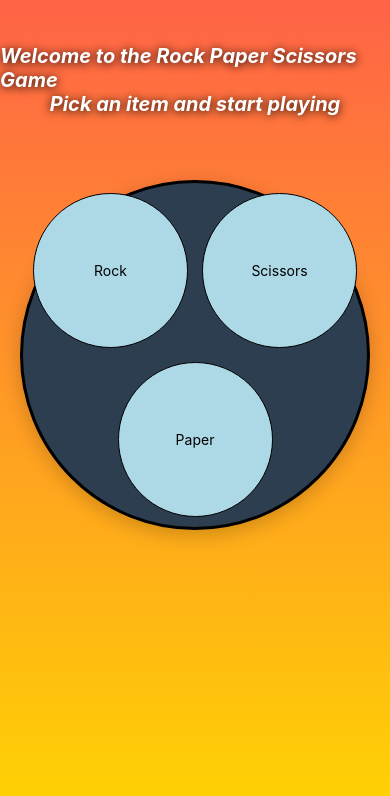
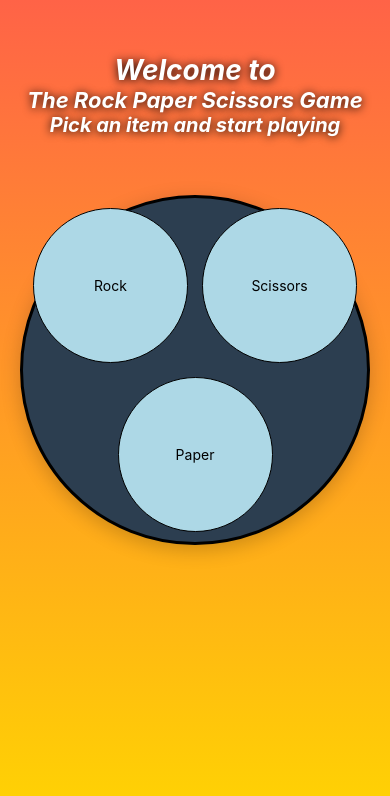
Before and after one commit to Clemond/Rock_paper_scissor_game_new, a React Native app: screen / in a window 390 px wide. Shown: the top 796 px of the page. Built offline with nearby package versions, Linux system fonts and the light colour scheme.

Commit message:
Added a more refined header design with text that has different sizes

```diff
--- a/Components/Header.js
+++ b/Components/Header.js
@@ -3,10 +3,9 @@ import { View, StyleSheet, Text } from "react-native";
 export default function Header() {
   return (
     <View style={styles.header}>
-      <Text style={styles.headerText}>
-        Welcome to the Rock Paper Scissors Game
-      </Text>
-      <Text style={styles.headerText}>Pick an item and start playing</Text>
+      <Text style={styles.headerTextLarge}>Welcome to</Text>
+      <Text style={styles.headerTextMedium}>The Rock Paper Scissors Game</Text>
+      <Text style={styles.headerTextSmall}>Pick an item and start playing</Text>
     </View>
   );
 }
@@ -15,20 +14,46 @@ export default function Header() {
 
 const styles = StyleSheet.create({
   header: {
-    //backgroundColor: "#556B2F",
-    //borderWidth: 1.5,
-    //borderBottomLeftRadius: 8,
-    // borderBottomRightRadius: 8,
-    marginTop: 30,
+    marginTop: 45,
+    marginHorizontal: 10,
     height: 100,
     justifyContent: "center",
     alignItems: "center",
   },
-  headerText: {
+  headerTextSmall: {
     fontWeight: "bold",
     fontStyle: "italic",
     fontSize: 20,
     color: "white",
+
+    // Shadow properties for text
+    textShadowColor: "#000",
+    textShadowOffset: { width: 0, height: 1 },
+    textShadowRadius: 10,
+
+    // Adding a bit of elevation on Android (if needed)
+    elevation: 5,
+  },
+  headerTextLarge: {
+    fontWeight: "bold",
+    fontStyle: "italic",
+    fontSize: 28,
+    color: "white",
+
+    // Shadow properties for text
+    textShadowColor: "#000",
+    textShadowOffset: { width: 0, height: 1 },
+    textShadowRadius: 10,
+
+    // Adding a bit of elevation on Android (if needed)
+    elevation: 5,
+  },
+  headerTextMedium: {
+    fontWeight: "bold",
+    fontStyle: "italic",
+    fontSize: 22,
+    color: "white",
+
     // Shadow properties for text
     textShadowColor: "#000",
     textShadowOffset: { width: 0, height: 1 },
```
